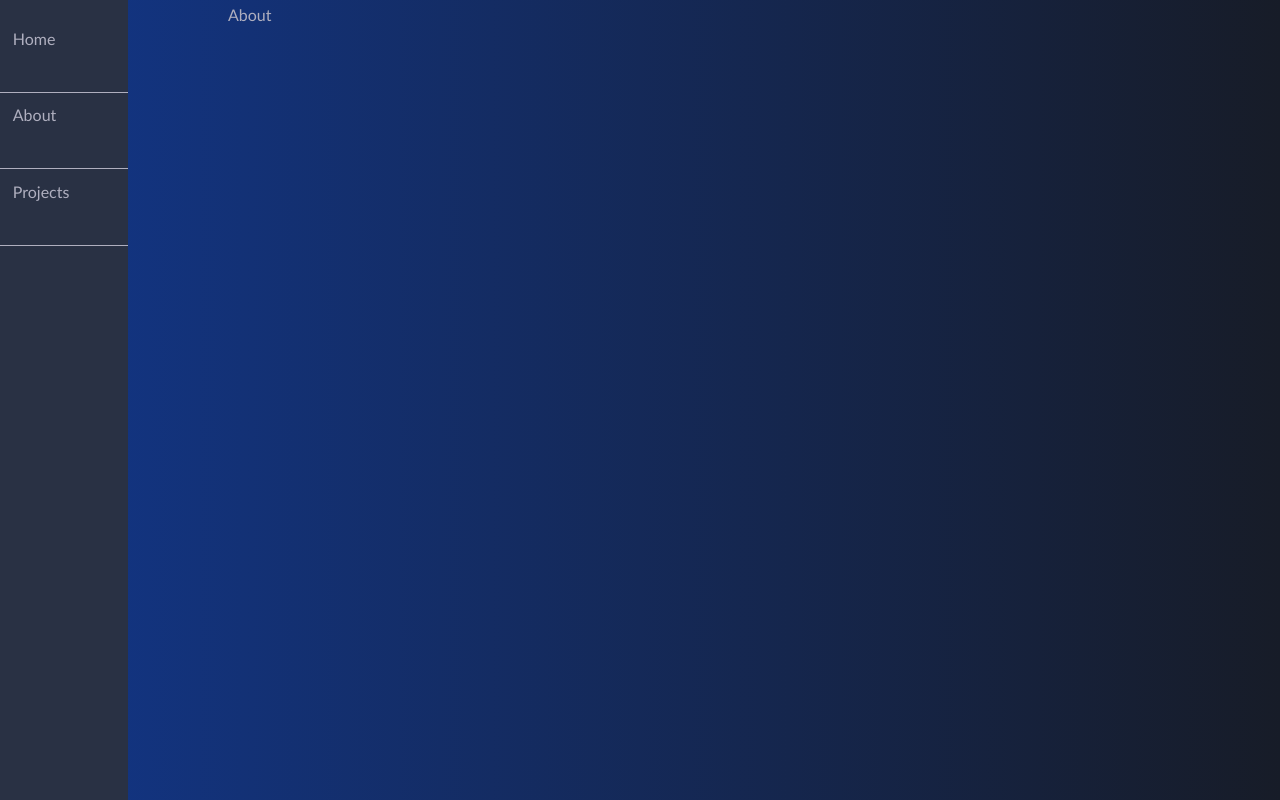
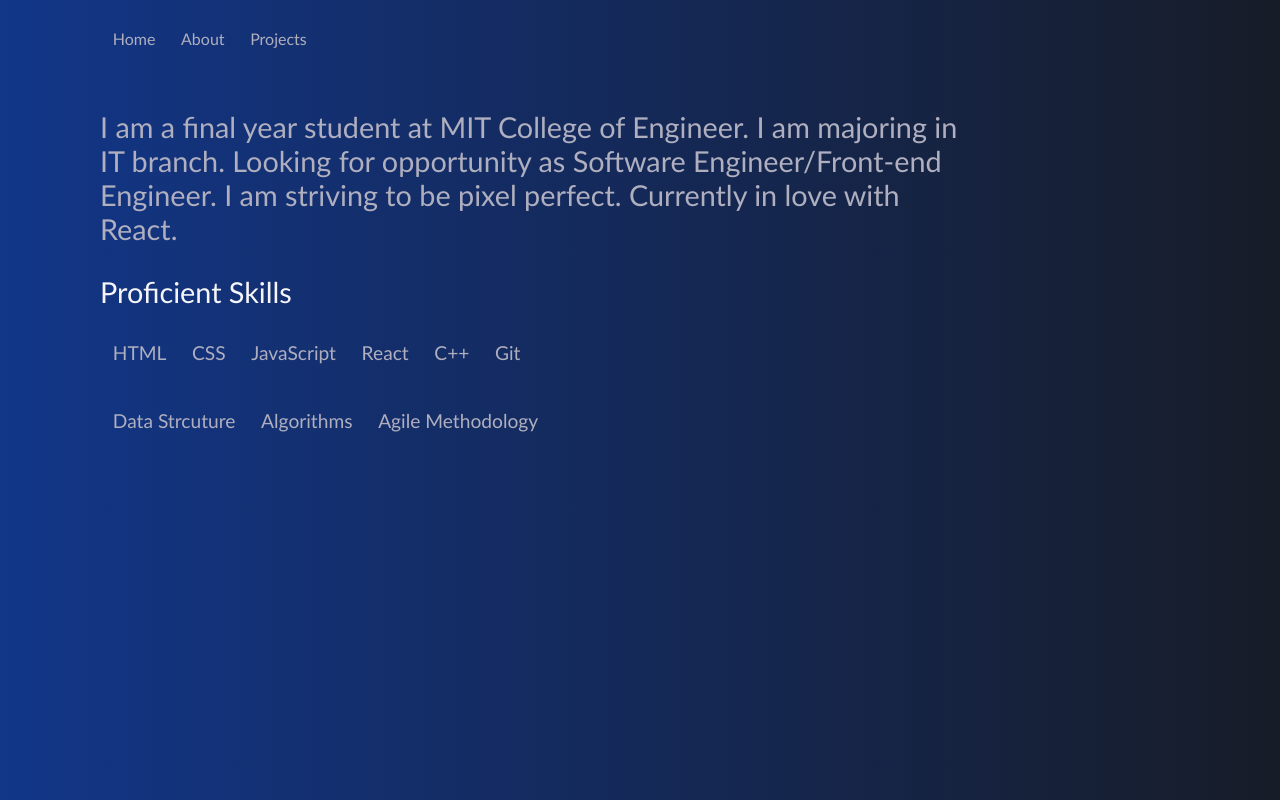
Before and after one commit to manmodesanket/v2, a React (Vite) app: page /about in a window 1280 px wide. Built offline with nearby package versions, Linux system fonts and the light colour scheme.

Commit message:
about added

```diff
--- a/src/components/about.js
+++ b/src/components/about.js
@@ -2,7 +2,36 @@ import React from "react";
 import "../css/about.css";
 
 const About = () => {
-  return <div className="about">About</div>;
+  return (
+    <div className="about">
+      <div>
+        <p>
+          I am a final year student at MIT College of Engineer. I am majoring in
+          IT branch. Looking for opportunity as Software Engineer/Front-end
+          Engineer. I am striving to be pixel perfect. Currently in love with
+          React.
+        </p>
+      </div>
+      <div>
+        <span>Proficient Skills</span>
+        <div className="skills">
+          <ul>
+            <li>HTML</li>
+            <li>CSS</li>
+            <li>JavaScript</li>
+            <li>React</li>
+            <li>C++</li>
+            <li>Git</li>
+          </ul>
+          <ul>
+            <li>Data Strcuture</li>
+            <li>Algorithms</li>
+            <li>Agile Methodology</li>
+          </ul>
+        </div>
+      </div>
+    </div>
+  );
 };
 
 export default About;
--- a/src/css/about.css
+++ b/src/css/about.css
@@ -1,3 +1,17 @@
 .about {
-  padding: 5px 100px;
+  padding-top: 5px;
+  padding-bottom: 5px;
+  padding-left: 100px;
+  padding-right: 300px;
+  font-size: max(1vw + 1rem, 2vw);
 }
+
+.skills {
+  font-size: max(1rem, 1.5vw);
+}
+
+@media only screen and (max-width: 600px) {
+  .about {
+    padding: 50px 30px;
+  }
+}
--- a/src/css/intro.css
+++ b/src/css/intro.css
@@ -1,6 +1,4 @@
 .intro {
-  display: flex;
-  flex-direction: column;
   padding: 50px 100px;
   width: 800px;
   max-width: 100%;
--- a/src/css/navbar.css
+++ b/src/css/navbar.css
@@ -1,9 +1,7 @@
 .navbar {
-  background: #293144;
-  width: 10vw;
-  height: 100vh;
+  display: flex;
   margin: 0;
-  padding: 0;
+  padding-left: 100px;
   color: #afafbf;
 }
 
@@ -14,9 +12,7 @@ ul {
 }
 
 li {
-  display: block;
-  height: 50px;
-  border-bottom: 1px solid #afafbf;
+  display: inline-block;
   padding: 1vw;
 }
 
@@ -31,10 +27,7 @@ a {
     height: 10vh;
   }
   ul {
-    flex-direction: row;
-    align-content: center;
   }
   li {
-    display: inline;
   }
 }
--- a/src/css/styles.css
+++ b/src/css/styles.css
@@ -8,13 +8,9 @@ body {
 }
 
 .content {
-  display: flex;
-  flex-direction: row;
 }
 
 @media only screen and (max-width: 600px) {
   .content {
-    display: flex;
-    flex-direction: column;
   }
 }
```
